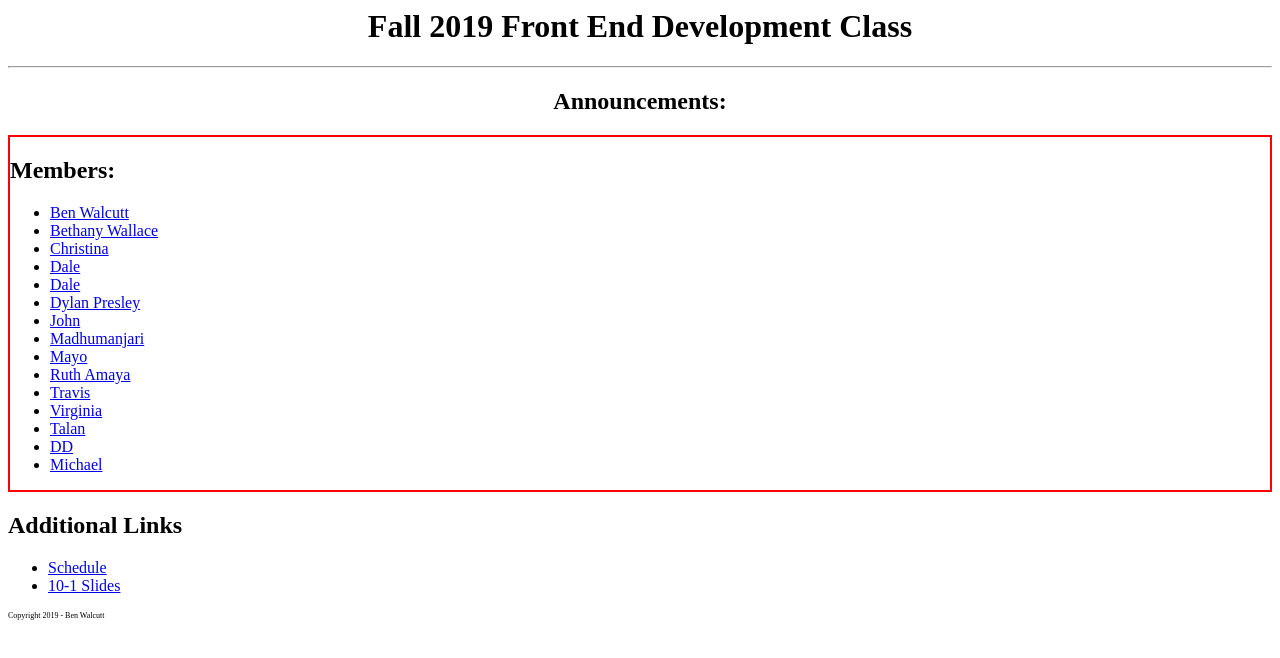
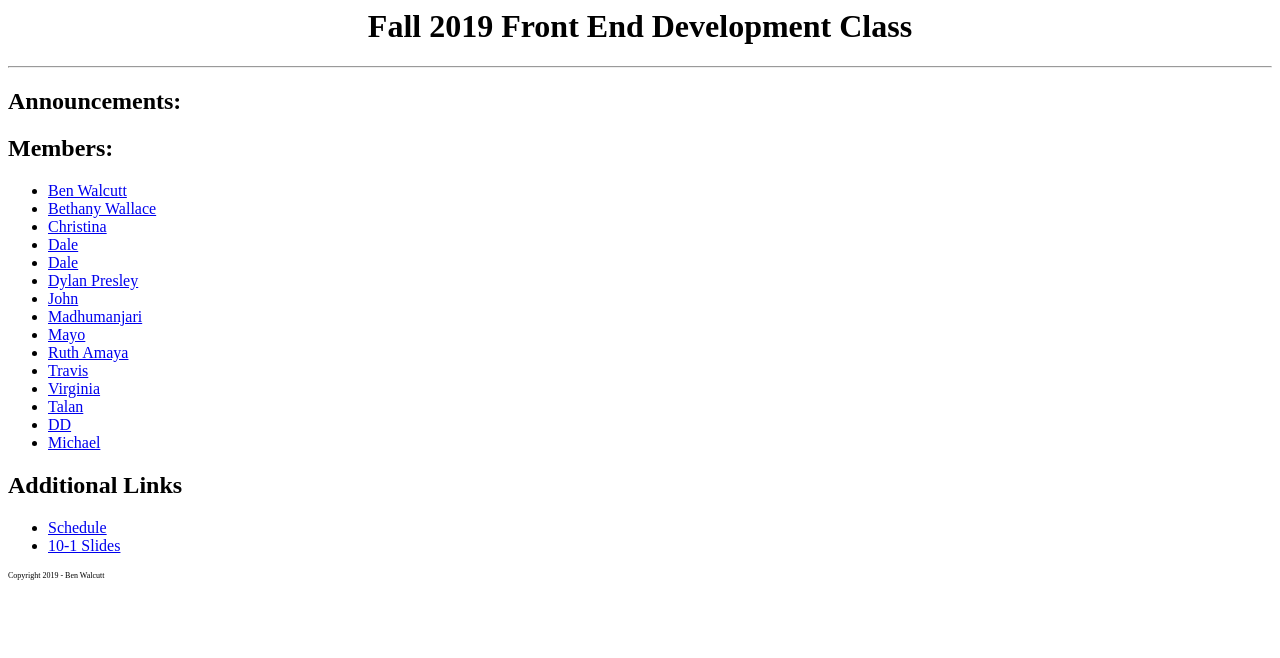
Before and after one commit to FE-Fall-2019/classpage, a plain HTML site: page index.html in a window 1280 px wide. Drawn offline with Linux system fonts and the light colour scheme.

Commit message:
removing debug

```diff
--- a/index.html
+++ b/index.html
@@ -34,14 +34,14 @@
             <hr>
         </div>
 
-        <div class="header" style="width: 100%">
+        <div style="width: 100%">
             <h2>
                 Announcements:
             </h2>
         </div>
     </div>
 
-    <div class="debug">
+    <div>
         <h2>
             Members:
         </h2>
```
